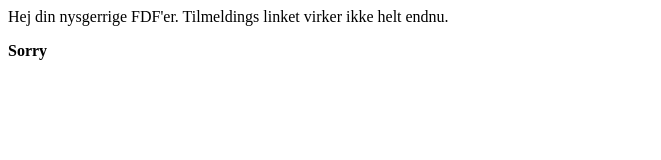
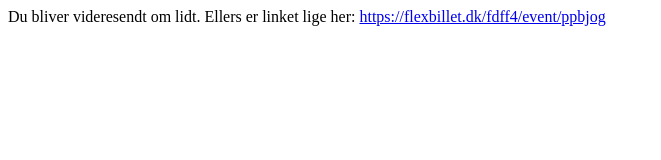
Before and after one commit to zsandersen/efteraarslejr.dk, a plain HTML site: page 2020/tilmelding/index.html in a window 1280 px wide. Shown: the whole page, without its empty margins (0-661 px from the left). Drawn offline with Linux system fonts and the light colour scheme.

Commit message:
Update index.html
Ensure redirect to invitation page

```diff
--- a/2020/tilmelding/index.html
+++ b/2020/tilmelding/index.html
@@ -1,9 +1,10 @@
 <html>
-
-<body>
-  <p>
-Hej din nysgerrige FDF'er. Tilmeldings linket virker ikke helt endnu.
-  </p>
-<p><b>Sorry</b></p>
-</body>
+    <head>
+<meta http-equiv="refresh" content="1; url=https://flexbillet.dk/fdff4/event/ppbjog" />
+    </head>
+    <body>
+Du bliver videresendt om lidt. Ellers er linket lige her:
+<a
+       href="https://flexbillet.dk/fdff4/event/ppbjog">https://flexbillet.dk/fdff4/event/ppbjog</a>
+    </body>
 </html>
```
